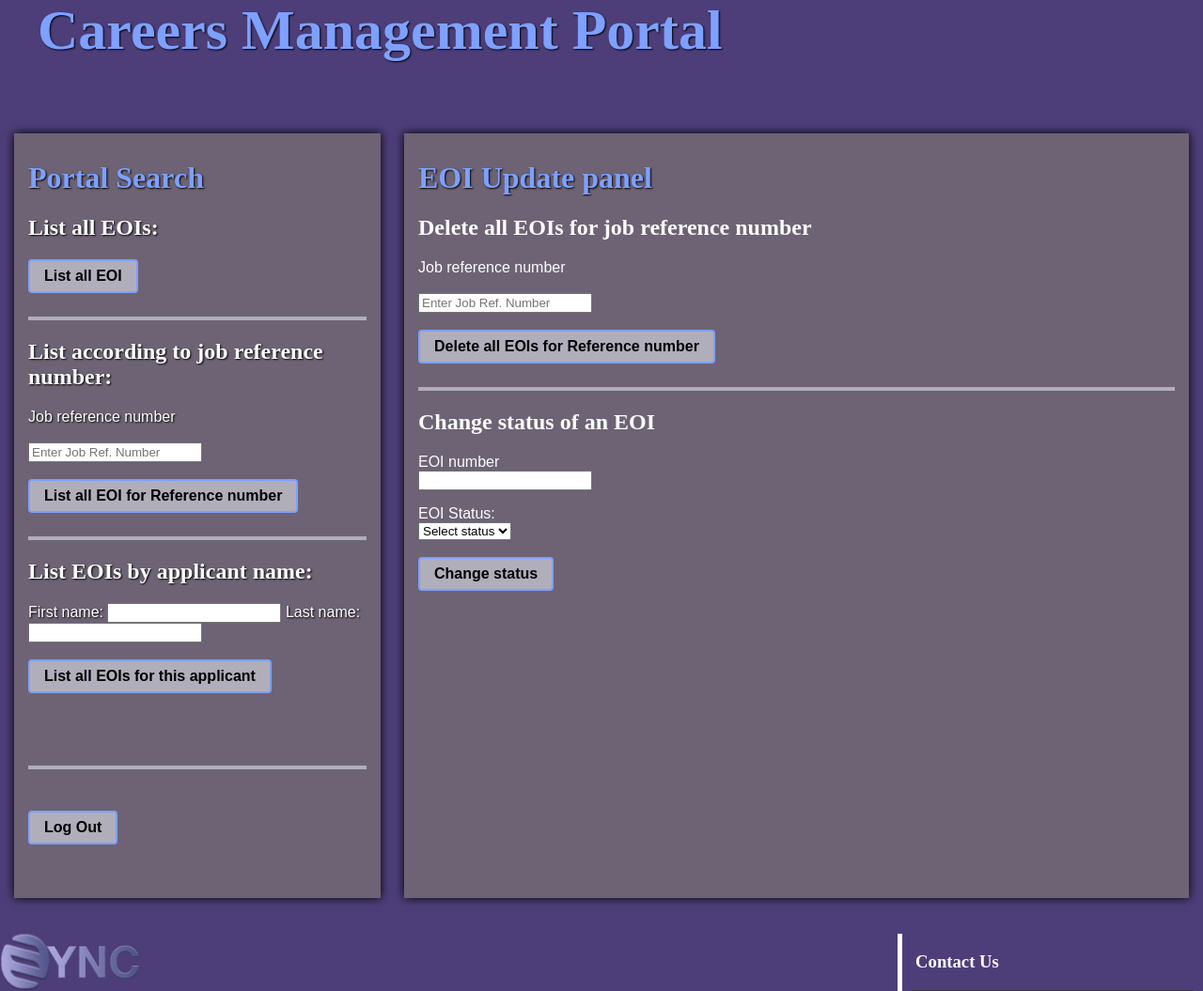
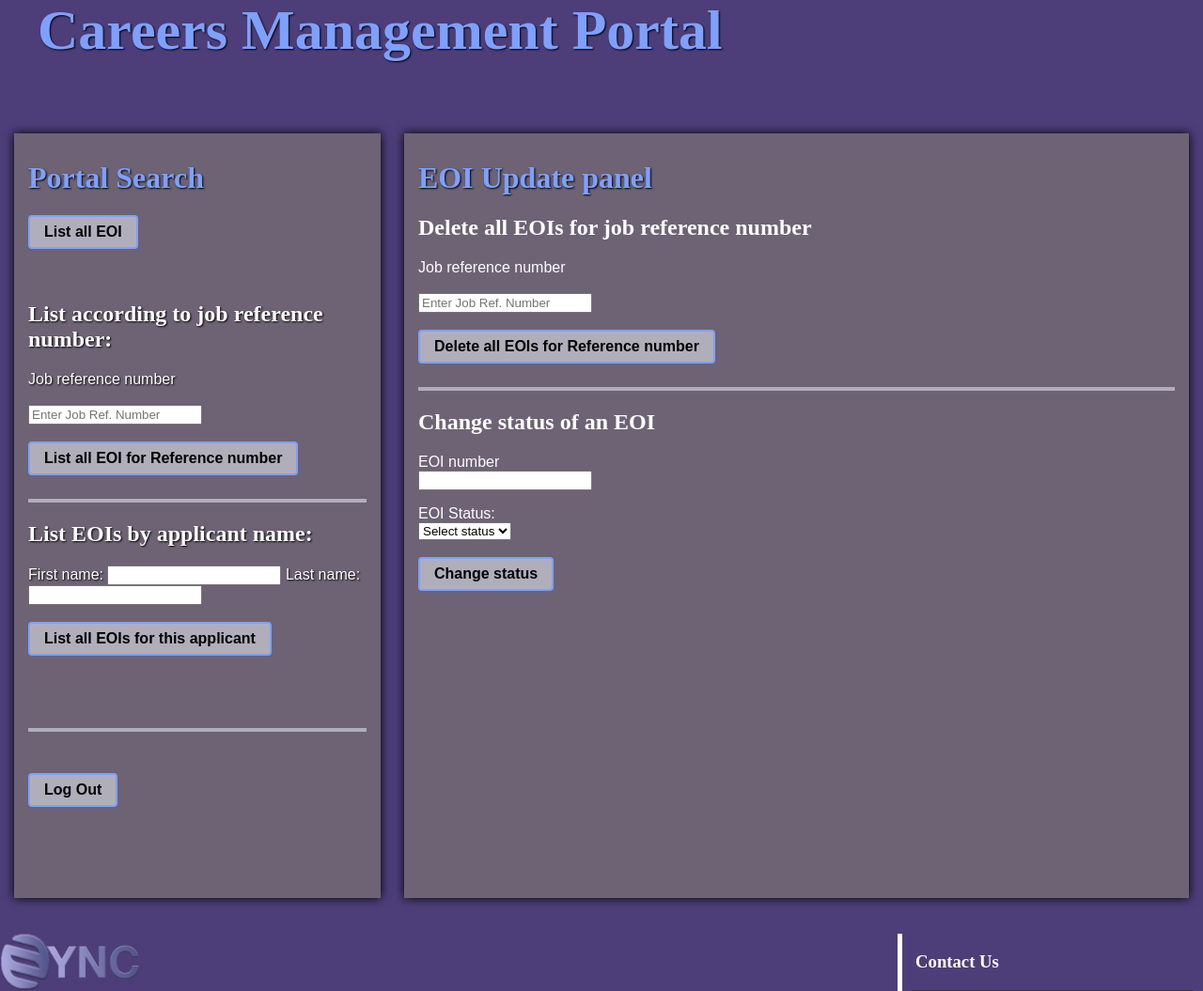
Before and after one commit to FakeTiramisu/Inquiry-Project-Assignment-1, a PHP site: page /manage.php in a window 1280 px wide. Shown: the part 181-1236 px from the top of the page at 94% size. Run offline with PHP 8.4, Linux system fonts and the light colour scheme; some web fonts are replaced.

Commit message:
Update manage.php

```diff
--- a/manage.php
+++ b/manage.php
@@ -201,11 +201,14 @@ if ($_SERVER['REQUEST_METHOD'] === 'POST') {
         <div class="jobs_sidepanel">
         <h1 class="jobs_title">Portal Search</h1>
 
-        <h2>List all EOIs:</h2>
             <form method="post" action="manage.php">
             <input type="submit" name="button1" value="List all EOI" class="button"/>
             </form>
-        <hr>
+
+        <br>
+
+        <br>
+
 
 
         <h2>List according to job reference number:</h2>
@@ -236,12 +239,14 @@ if ($_SERVER['REQUEST_METHOD'] === 'POST') {
         <hr>
         <br>
         <br>
-
         <form method="post" action="logout.php">
         <input type="submit" name = "button6" value="Log Out" class="button">
+        </form>
 
         </fieldset>
         </div>
+
+
 
 
 
```
